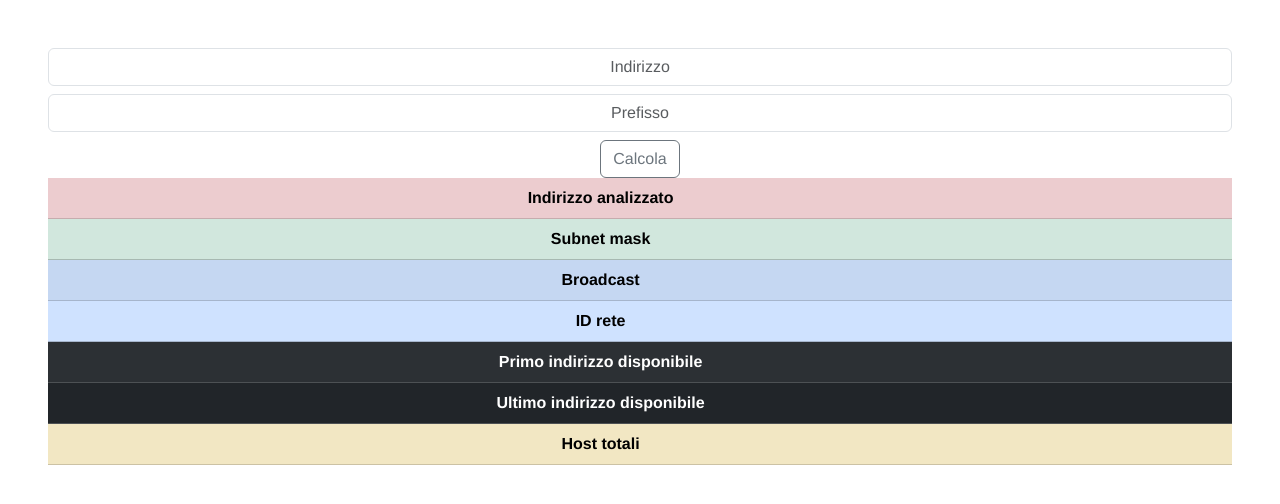
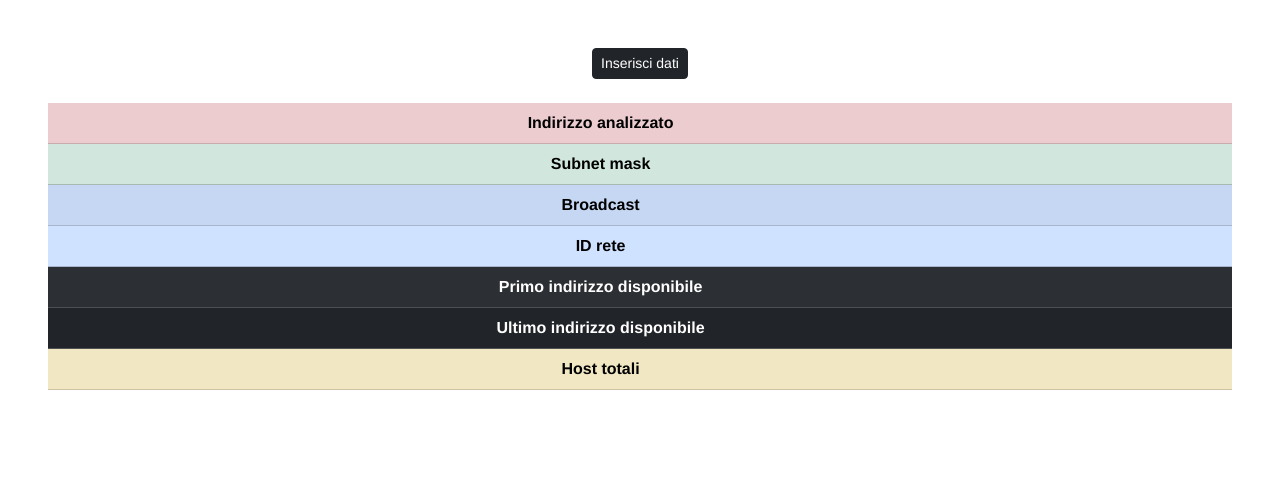
Before and after one commit to leonardopellizzon/Calc-Ip, a Vue app: page / in a window 1280 px wide. Shown: the top 504 px of the page. Built offline with nearby package versions, Linux system fonts and the light colour scheme.

Commit message:
Update App.vue

```diff
--- a/src/App.vue
+++ b/src/App.vue
@@ -1,5 +1,13 @@
 <template>
   <div class="m-5">
+    <div class="modal fade text-brown" id="calcola">
+      <div class="modal-dialog modal-lg modal-dialog-centered">
+        <div class="modal-content">
+          <div class="modal-header">
+            <h4 class="modal-title"><strong>Calcola ip</strong></h4>
+          </div>
+
+          <div class="modal-body">
             <input
               type="text"
               class="form-control text-center mb-2"
@@ -9,15 +17,39 @@
             />
             <input
               type="text"
-      class="form-control text-center mb-2"
+              class="form-control text-center"
               placeholder="Prefisso"
               aria-label="Server"
               v-model="prefisso"
             />
-    <button class="btn btn-outline-secondary" type="button" id="button-addon2" @click="richiedi(indirizzo,prefisso)">
+          </div>
+
+          <div class="modal-footer d-flex justify-content-center">
+            <button
+              class="btn btn-outline-secondary"
+              type="button"
+              id="button-addon2"
+              data-bs-toggle="modal"
+              data-bs-target="#calcola"
+              @click="richiedi(indirizzo, prefisso)"
+            >
               Calcola
             </button>
-  <div class="table-responsive-xl  rounded">
+          </div>
+        </div>
+      </div>
+    </div>
+
+    <button
+      type="button"
+      class="btn btn-dark btn-sm text-center mb-4"
+      data-bs-toggle="modal"
+      data-bs-target="#calcola"
+    >
+      Inserisci dati
+    </button>
+
+    <div class="table-responsive-xl rounded">
       <table class="table table-dark table-striped">
         <tbody>
           <tr class="table-danger">
@@ -74,9 +106,9 @@ export default {
   mounted() {},
   methods: {
     richiedi(indirizzo, prefisso) {
-      if(indirizzo == undefined || prefisso == undefined) return
+      if (indirizzo == undefined || prefisso == undefined) return;
       this.axios
-        .get("https://networkcalc.com/api/ip/"+indirizzo+"/" + prefisso)
+        .get("https://networkcalc.com/api/ip/" + indirizzo + "/" + prefisso)
         .then((res) => {
           console.log(res.data.address);
           this.data = res.data;
```
Lines whose indentation alone changed are shown as unchanged.
